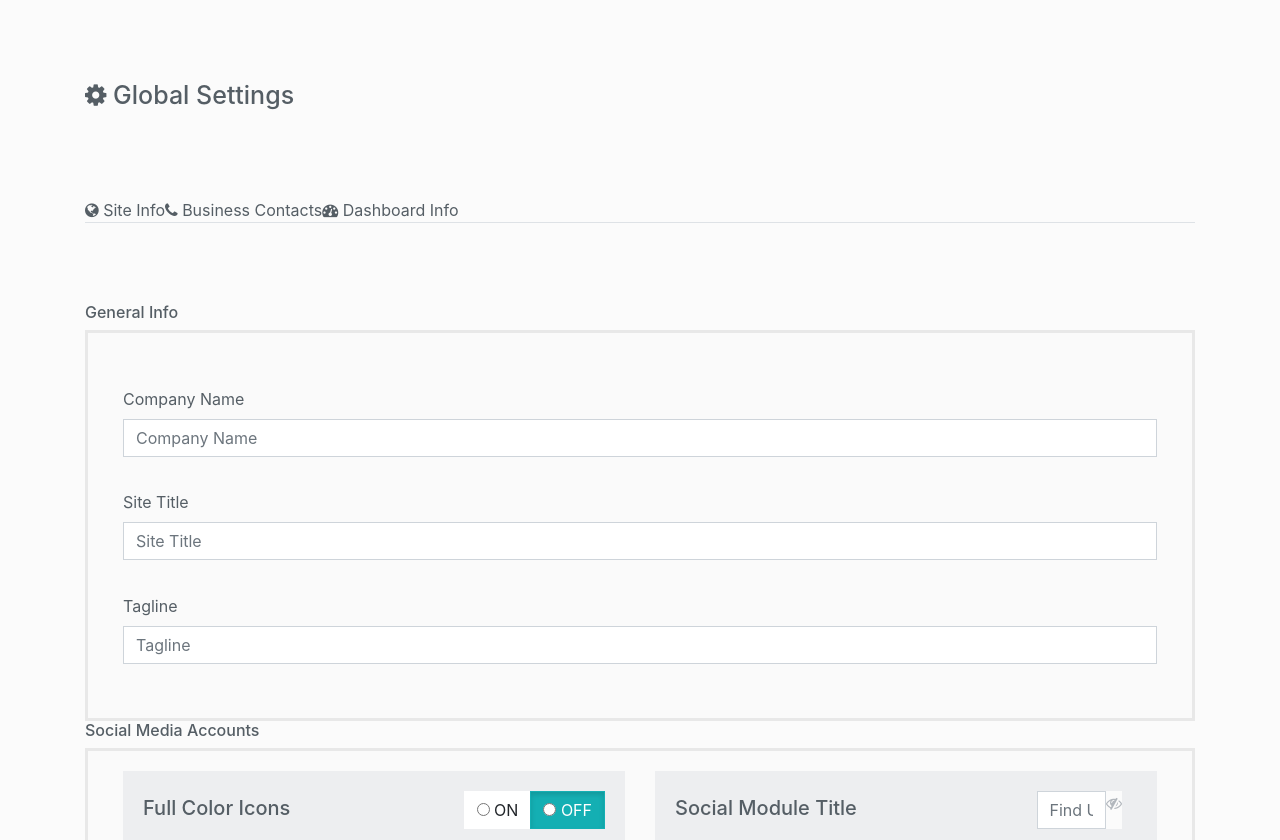
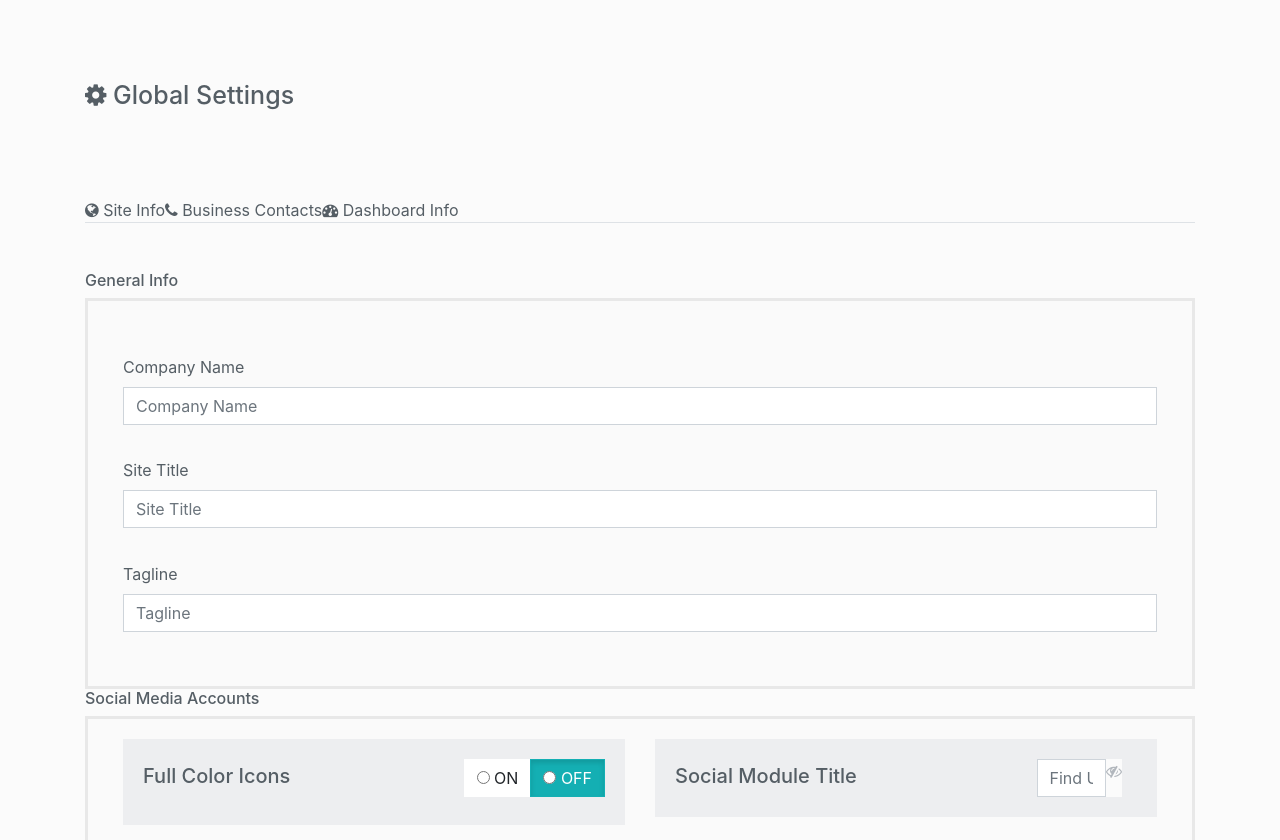
Before and after one commit to ifelse-/townsquare-media, a website: page index.html in a window 1280 px wide. Shown: the top 840 px of the page. Drawn offline with nearby package versions, Linux system fonts and the light colour scheme; some packages are replaced by stand-ins of ours.

Commit message:
update styling

```diff
--- a/assets/styles/less/style.less
+++ b/assets/styles/less/style.less
@@ -23,7 +23,7 @@ body {
 }
 //Tab
 .tab-content {
-    margin: 5rem 0;
+    margin: 3rem 0;
     p {
         font-size: 14px;
     }
```
Also changed, not shown: 1 other file.
